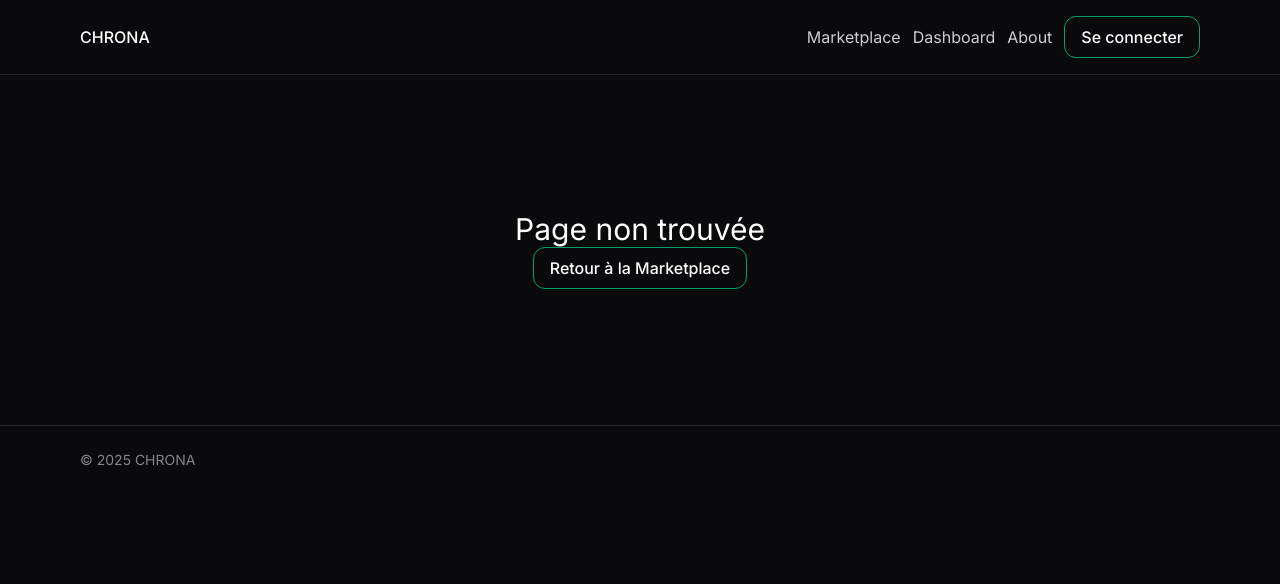
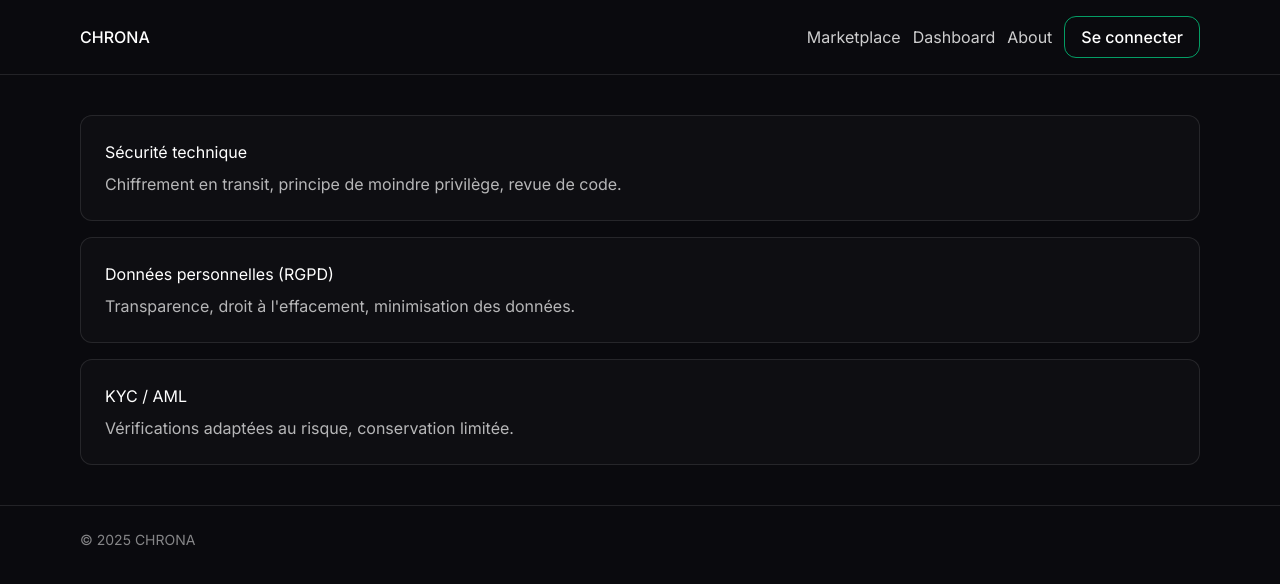
Before and after one commit to theticketdrop/CHRONA3, a Next.js app: page /security in a window 1280 px wide. Before the commit this address had no page. Shown: the top 584 px of the page. Built offline with nearby package versions, Linux system fonts and the light colour scheme.

Commit message:
Add files via upload

```diff
--- /dev/null
+++ b/app/security/page.tsx
@@ -0,0 +1,8 @@
+import { Card } from "@/components/ui/card";
+export default function Security(){
+  return <div className="space-y-4 animate-fadeIn">
+    <Card><h3 className="text-white mb-2">Sécurité technique</h3><p className="text-white/70">Chiffrement en transit, principe de moindre privilège, revue de code.</p></Card>
+    <Card><h3 className="text-white mb-2">Données personnelles (RGPD)</h3><p className="text-white/70">Transparence, droit à l'effacement, minimisation des données.</p></Card>
+    <Card><h3 className="text-white mb-2">KYC / AML</h3><p className="text-white/70">Vérifications adaptées au risque, conservation limitée.</p></Card>
+  </div>
+}
```
